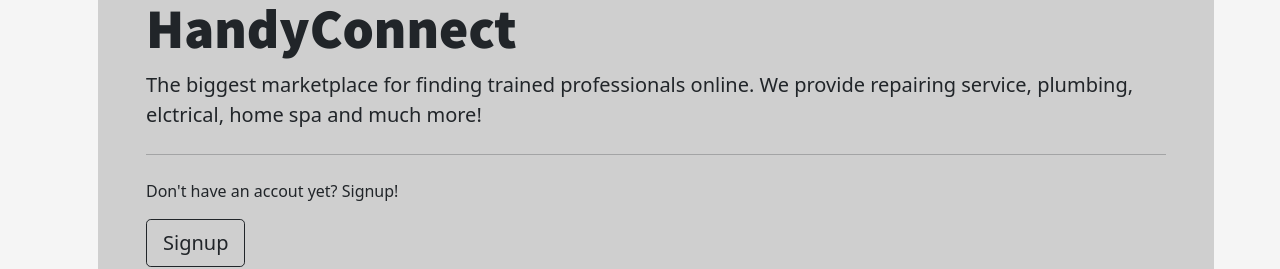
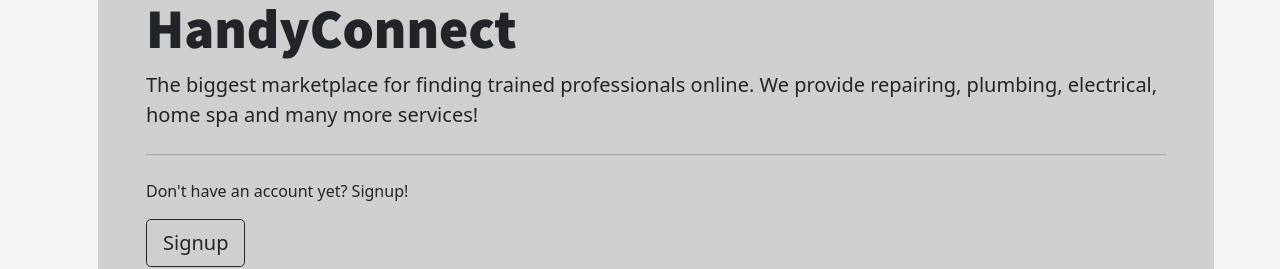
Before and after one commit to CharanDhanireddy/HandyConnect, a React (Create React App) app in the folder frontend/: page / in a window 1280 px wide. Shown: the part 173-442 px from the top of the page. Built offline with nearby package versions, Linux system fonts and the light colour scheme.

Commit message:
Fixed home page spellcheck

```diff
--- a/frontend/src/Components/Home.jsx
+++ b/frontend/src/Components/Home.jsx
@@ -8,8 +8,7 @@ class Home extends Component {
     return (
       <Container>
         <HomeJumbotron />
-        <Features/ >
-
+        <Features />
       </Container>
     );
   }
--- a/frontend/src/Components/HomeComponents/HomeJumbotron.jsx
+++ b/frontend/src/Components/HomeComponents/HomeJumbotron.jsx
@@ -1,13 +1,13 @@
 import React from "react";
 
-function HomeJumbotron(){
-    return(
+function HomeJumbotron() {
+    return (
 
-        <div className = " p-5 rounded-lg m-3 jumbotron">
+        <div className=" p-5 rounded-lg m-3 jumbotron">
             <h1 className="display-4 jumbotron-title">HandyConnect</h1>
-            <p className="lead">The biggest marketplace for finding trained professionals online. We provide repairing service, plumbing, elctrical, home spa and much more!</p>
+            <p className="lead">The biggest marketplace for finding trained professionals online. We provide repairing, plumbing, electrical, home spa and many more services!</p>
             <hr className="my-4"></hr>
-            <p>Don't have an accout yet? Signup!</p>
+            <p>Don't have an account yet? Signup!</p>
             <a className="btn btn-outline-dark btn-lg" href="/signup" role="button">Signup</a>
         </div>
     )
--- a/frontend/src/Components/VendorDashboard.jsx
+++ b/frontend/src/Components/VendorDashboard.jsx
@@ -64,7 +64,7 @@ function VendorDashboard(props) {
                             <td id="address" >{booking.address}</td>
                             {/* <td id="city" >{booking.city_name}</td> */}
                             <td id="status" style={{ color: statusColourMap[booking.booking_status] }}>{statusMap[booking.booking_status]}</td>
-                            <td ><Button id="view-modify-button-vendor" variant="outline-secondary" onClick={() => setBooking(booking)}><strong>View/Modify Booking</strong></Button></td>
+                            <td ><Button id="view-modify-button-vendor" variant="outline-secondary" onClick={() => setBooking(booking)}><strong>View/Start/End Booking</strong></Button></td>
                         </tr>
                     ))
 
```
